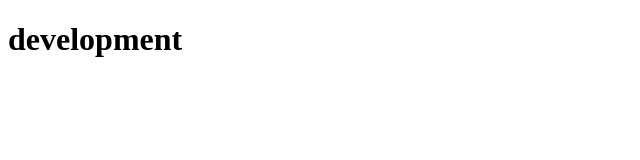
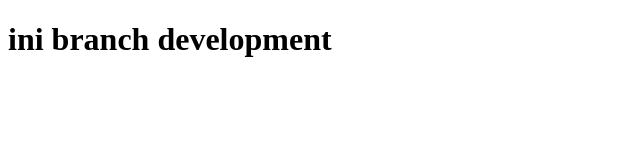
Before and after one commit to Nurulzakiah27/Praktikum_Git, a plain HTML site: page index.html in a window 1280 px wide. Shown: the whole page, without its empty margins (0-640 px from the left). Drawn offline with Linux system fonts and the light colour scheme.

Commit message:
tag h1 develop

```diff
--- a/index.html
+++ b/index.html
@@ -7,6 +7,6 @@
     <title>Document</title>
 </head>
 <body>
-    <h1>development</h1>
+    <h1>ini branch development</h1>
 </body>
 </html>
```
